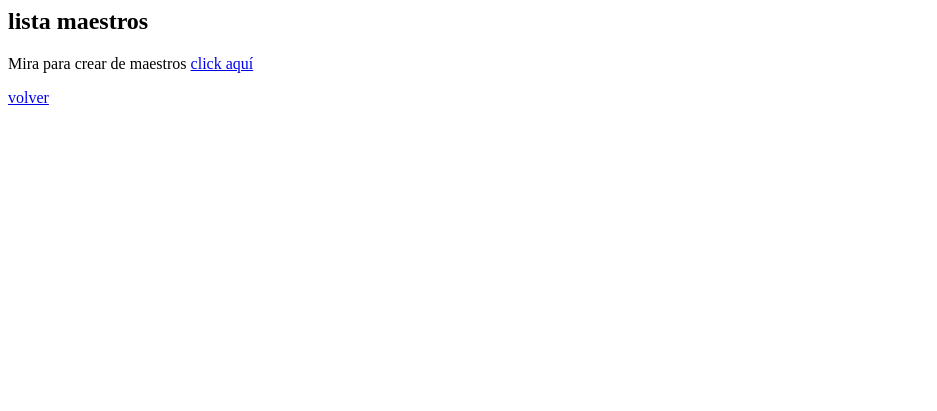
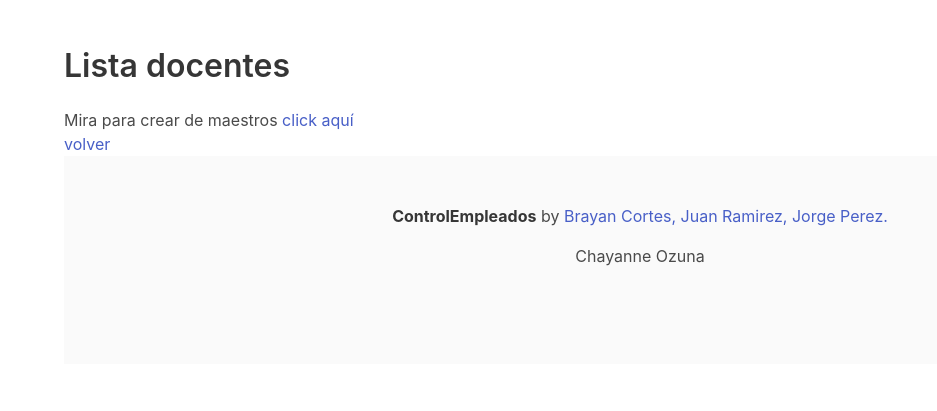
Before and after one commit to r4g309/ControlEmpleados, a Django app: page /list/ in a window 1280 px wide. Shown: the top 411 px of the page, without its empty margins (0-937 px from the left). Run offline with Django 4.2, Linux system fonts and the light colour scheme.

Commit message:
Corregido el base

```diff
--- a/teacher/templates/teacher/base.html
+++ b/teacher/templates/teacher/base.html
@@ -12,6 +12,7 @@
     <title>{% block title %}{% endblock %}</title>
 </head>
 <body>
+<section class="section">
     <div class="container">
         {% block content %}{% endblock %}
         <footer class="footer">
@@ -25,5 +26,6 @@
         </footer>
         <script src="{% static 'js/index.js' %}"></script>
     </div>
+</section>
 </body>
 </html>
--- a/teacher/templates/teacher/list_teacher.html
+++ b/teacher/templates/teacher/list_teacher.html
@@ -1,3 +1,8 @@
-<h2>lista maestros</h2>
-<p>Mira para crear de maestros <a href="{% url 'teacher:create_teacher' %}">click aquí</a></p>
-<p><a href="{% url 'teacher:home' %}">volver</a></p>
+{% extends 'teacher/base.html' %}
+
+{% block title %}Lista docentes{% endblock %}
+{% block content %}
+    <h1 class="title">Lista docentes</h1>
+    <p>Mira para crear de maestros <a href="{% url 'teacher:create_teacher' %}">click aquí</a></p>
+    <p><a href="{% url 'teacher:home' %}">volver</a></p>
+{% endblock %}
```
Lines whose indentation alone changed are shown as unchanged.
